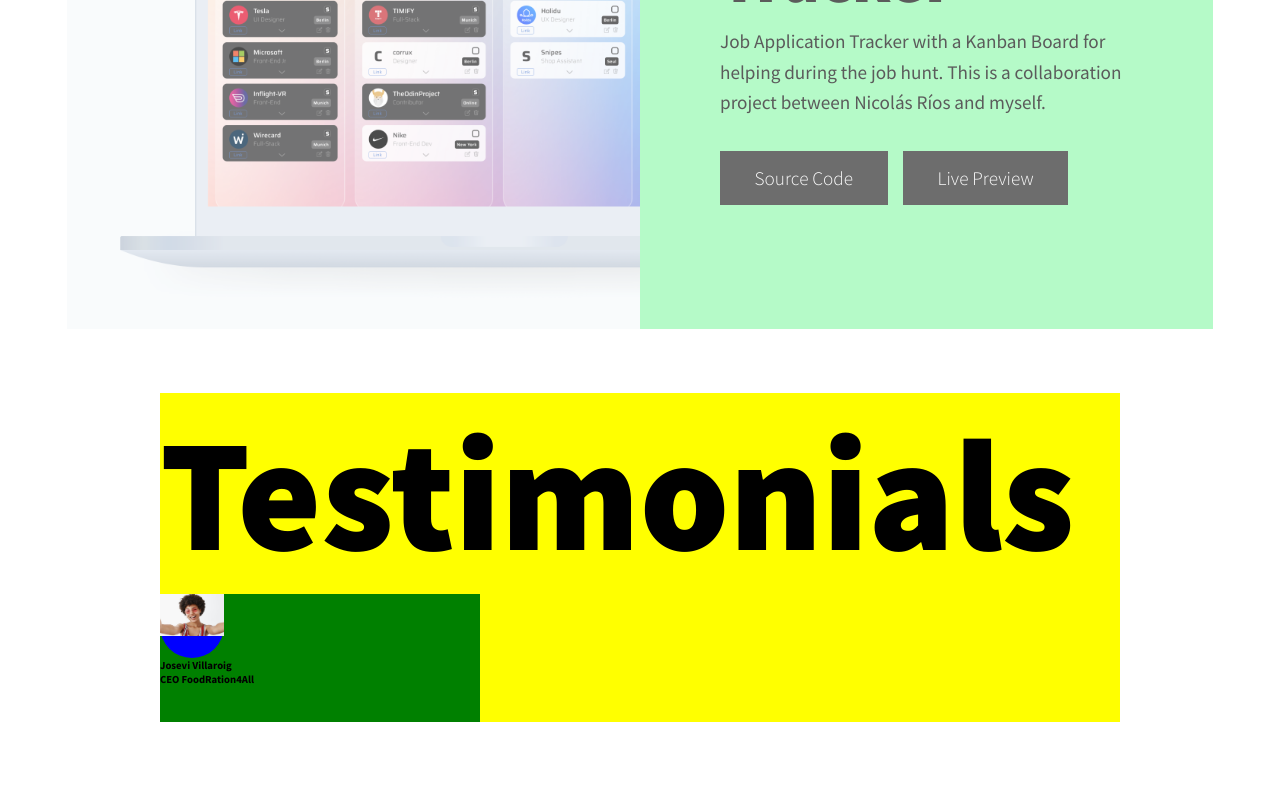
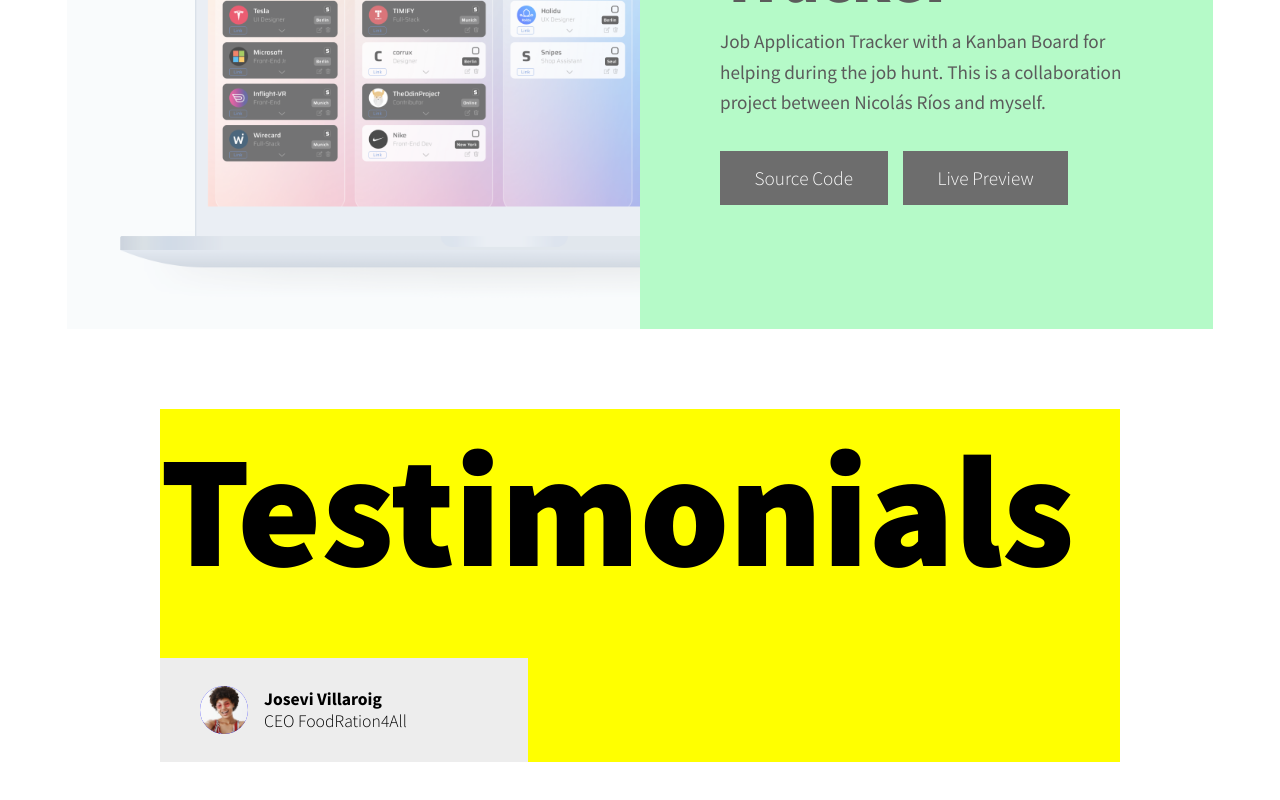
Before and after one commit to julendiaz/julen-tech-portfolio, a React (Create React App) app: page / in a window 1280 px wide. Shown: the part 3695-4495 px from the top of the page. Before the commit the page ends 4417 px from the top, so only its background shows below. Built offline with nearby package versions, Linux system fonts and the light colour scheme.

Commit message:
Add basic styles to testimonial component

```diff
--- a/src/css/style.css
+++ b/src/css/style.css
@@ -310,29 +310,50 @@ ul {
 
 .testimonial {
   width: 60em;
-  margin: 0 auto;
+  margin: 5em auto;
   background-color: yellow;
 }
 .testimonial__title {
   font-size: 10em;
   font-weight: 900;
+  margin-bottom: 0.3em;
 }
 .testimonial__container--single {
-  background-color: green;
-  width: 20em;
-  height: 8em;
+  display: flex;
+  flex-direction: 0;
+  align-items: center;
+  justify-content: flex-start;
+  background-color: #ededed;
+  width: 23em;
+  height: 6.5em;
+  padding-left: 2.5em;
+  cursor: pointer;
+}
+.testimonial__container--single:hover {
+  background-color: #97f8b2;
 }
 .testimonial__photo-container {
   background-color: blue;
-  width: 4em;
-  height: 4em;
+  width: 3em;
+  height: 3em;
   border-radius: 50%;
 }
 .testimonial__photo {
-  width: 4em;
-  height: auto;
+  width: 100%;
+  height: 100%;
   -o-object-fit: cover;
      object-fit: cover;
+  border-radius: 50%;
+}
+.testimonial__personal-info {
+  margin-left: 1em;
+}
+.testimonial__name {
+  font-size: 1.1em;
+}
+.testimonial__role {
+  font-size: 1.1em;
+  font-weight: 300;
 }
 
 .about {
--- a/src/sass/4_modules/_testimonial.scss
+++ b/src/sass/4_modules/_testimonial.scss
@@ -4,31 +4,53 @@
 
 .testimonial {
   width: 60em;
-  margin: 0 auto;
+  margin: 5em auto;
   background-color: yellow;
   &__title {
     font-size: size(super-title);
     font-weight: weight(super);
+    margin-bottom: 0.3em;
   }
 
   &__container {
     &--single {
-      background-color: green;
-      width: 20em;
-      height: 8em;
+      @include flex(0, center, flex-start);
+      background-color: $white_300;
+      width: 23em;
+      height: 6.5em;
+      padding-left: 2.5em;
+      cursor: pointer;
+
+      &:hover {
+        background-color: $green;
+      }
     }
   }
 
   &__photo-container {
     background-color: blue;
-    width: 4em;
-    height: 4em;
+    width: 3em;
+    height: 3em;
     border-radius: 50%;
   }
 
   &__photo {
-    width: 4em;
-    height: auto;
+    width: 100%;
+    height: 100%;
     object-fit: cover;
+    border-radius: 50%;
+  }
+
+  &__personal-info {
+    margin-left: 1em;
+  }
+
+  &__name {
+    font-size: size(heading5);
+  }
+
+  &__role {
+    font-size: 1.1em;
+    font-weight: weight(light);
   }
 }
```
Also changed, not shown: 1 other file (tests, documents, lock files or other folders).
